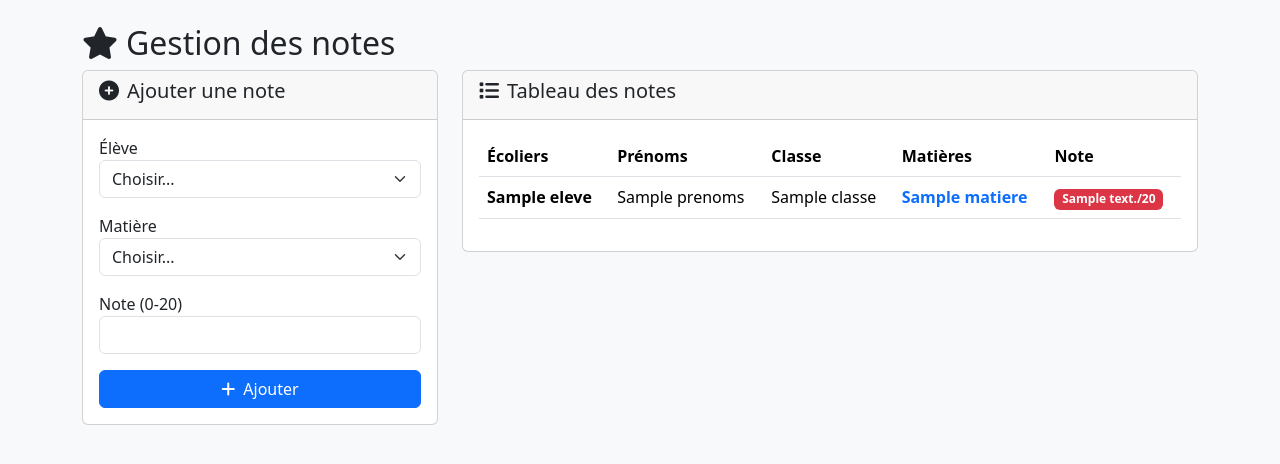
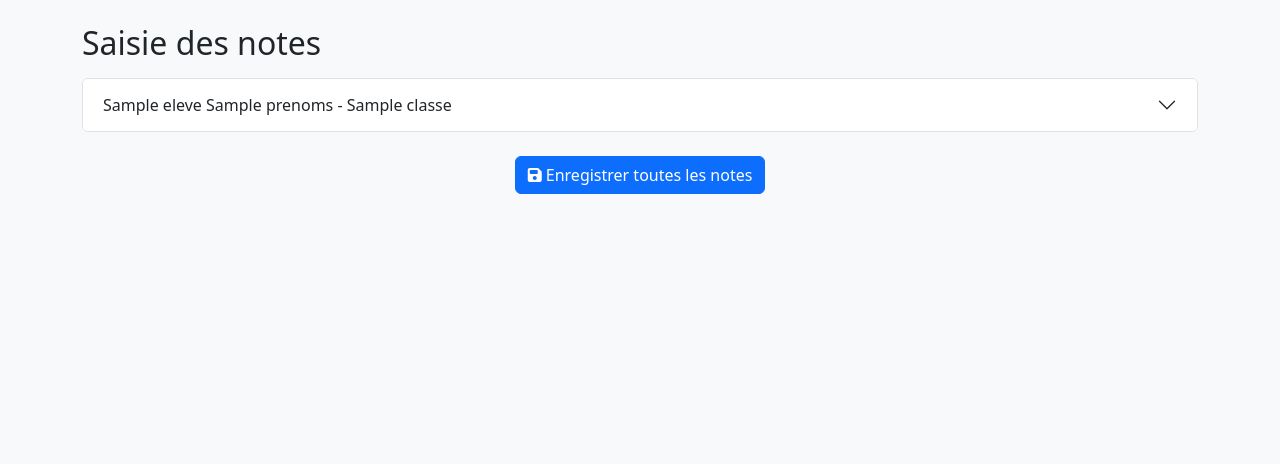
Before and after one commit to appolinair2355/Mont-sion, a Flask app: template templates/notes.html in a window 1280 px wide. Shown: the part 56-520 px from the top of the page. Run offline with Flask 3, Linux system fonts and the light colour scheme; the template is opened without the code that fills it: most values are stand-ins (such as "Sample title", 1, 10 or a date in 2020).

Commit message:
Update notes.html

```diff
--- a/templates/notes.html
+++ b/templates/notes.html
@@ -1,98 +1,37 @@
 {% extends "base.html" %}
-
 {% block content %}
-<h2><i class="fas fa-star me-2"></i>Gestion des notes</h2>
-
-<div class="row">
-    <!-- Formulaire d'ajout -->
-    <div class="col-md-4">
-        <div class="card">
-            <div class="card-header">
-                <h5><i class="fas fa-plus-circle me-2"></i>Ajouter une note</h5>
-            </div>
-            <div class="card-body">
-                <form method="POST" action="{{ url_for('add_note') }}">
-                    <div class="mb-3">
-                        <label>Élève</label>
-                        <select class="form-select" name="student_id" required>
-                            <option value="">Choisir...</option>
-                            {% for eleve in students %}
-                                <option value="{{ eleve.id }}">
-                                    {{ eleve.nom }} {{ eleve.prenoms }} - {{ eleve.classe }}
-                                </option>
-                            {% endfor %}
-                        </select>
-                    </div>
-
-                    <div class="mb-3">
-                        <label>Matière</label>
-                        <select class="form-select" name="matiere" required>
-                            <option value="">Choisir...</option>
-                            {% for mat in matieres %}
-                                <option value="{{ mat }}">{{ mat }}</option>
-                            {% endfor %}
-                        </select>
-                    </div>
-
-                    <div class="mb-3">
-                        <label>Note (0-20)</label>
-                        <input type="number" class="form-control" name="note" min="0" max="20" step="0.5" required>
-                    </div>
-
-                    <button class="btn btn-primary w-100">
-                        <i class="fas fa-plus me-2"></i>Ajouter
-                    </button>
-                </form>
-            </div>
+<h2 class="mb-3">Saisie des notes</h2>
+<form method="POST">
+  <div class="accordion" id="acc">
+    {% for s in students %}
+    <div class="accordion-item">
+      <h2 class="accordion-header" id="h{{ s.id }}">
+        <button class="accordion-button collapsed" type="button" data-bs-toggle="collapse" data-bs-target="#c{{ s.id }}">
+          {{ s.nom }} {{ s.prenoms }} - {{ s.classe }}
+        </button>
+      </h2>
+      <div id="c{{ s.id }}" class="accordion-collapse collapse" data-bs-parent="#acc">
+        <div class="accordion-body">
+          <div class="row row-cols-2 row-cols-md-4 g-2">
+            {% for m in matieres %}
+              {% for t in trimestres %}
+                <div>
+                  <label class="form-label small">{{ m }} {{ t }}</label>
+                  <input type="number" step="0.01" min="0" max="20"
+                         name="{{ s.id }}_{{ m }}_{{ t }}"
+                         value="{{ s.notes[m][t] or '' }}"
+                         class="form-control form-control-sm">
+                </div>
+              {% endfor %}
+            {% endfor %}
+          </div>
         </div>
+      </div>
     </div>
-
-    <!-- Tableau des notes -->
-    <div class="col-md-8">
-        <div class="card">
-            <div class="card-header">
-                <h5><i class="fas fa-list me-2"></i>Tableau des notes</h5>
-            </div>
-            <div class="card-body">
-                {% if not students %}
-                    <p class="text-center text-muted">Aucune note enregistrée.</p>
-                {% else %}
-                <div class="table-responsive">
-                    <table class="table table-hover">
-                        <thead>
-                            <tr>
-                                <th>Écoliers</th>
-                                <th>Prénoms</th>
-                                <th>Classe</th>
-                                <th>Matières</th>
-                                <th>Note</th>
-                            </tr>
-                        </thead>
-                        <tbody>
-                            {% for eleve in students %}
-                                {% for matiere, note in eleve.notes.items() %}
-                                <tr>
-                                    <td><strong>{{ eleve.nom }}</strong></td>
-                                    <td>{{ eleve.prenoms }}</td>
-                                    <td>{{ eleve.classe }}</td>
-                                    <td class="fw-bold text-primary">{{ matiere }}</td>
-                                    <td>
-                                        <span class="badge
-                                            {% if note >= 14 %}bg-success
-                                            {% elif note >= 10 %}bg-warning text-dark
-                                            {% else %}bg-danger{% endif %}">
-                                            {{ note }}/20
-                                        </span>
-                                    </td>
-                                </tr>
-                                {% endfor %}
-                            {% endfor %}
-                        </tbody>
-                    </table>
-                </div>
-                {% endif %}
-            </div>
-        </div>
-    </div>
-</div>
+    {% endfor %}
+  </div>
+  <div class="text-center mt-4">
+    <button class="btn btn-primary"><i class="fas fa-save"></i> Enregistrer toutes les notes</button>
+  </div>
+</form>
 {% endblock %}
```
